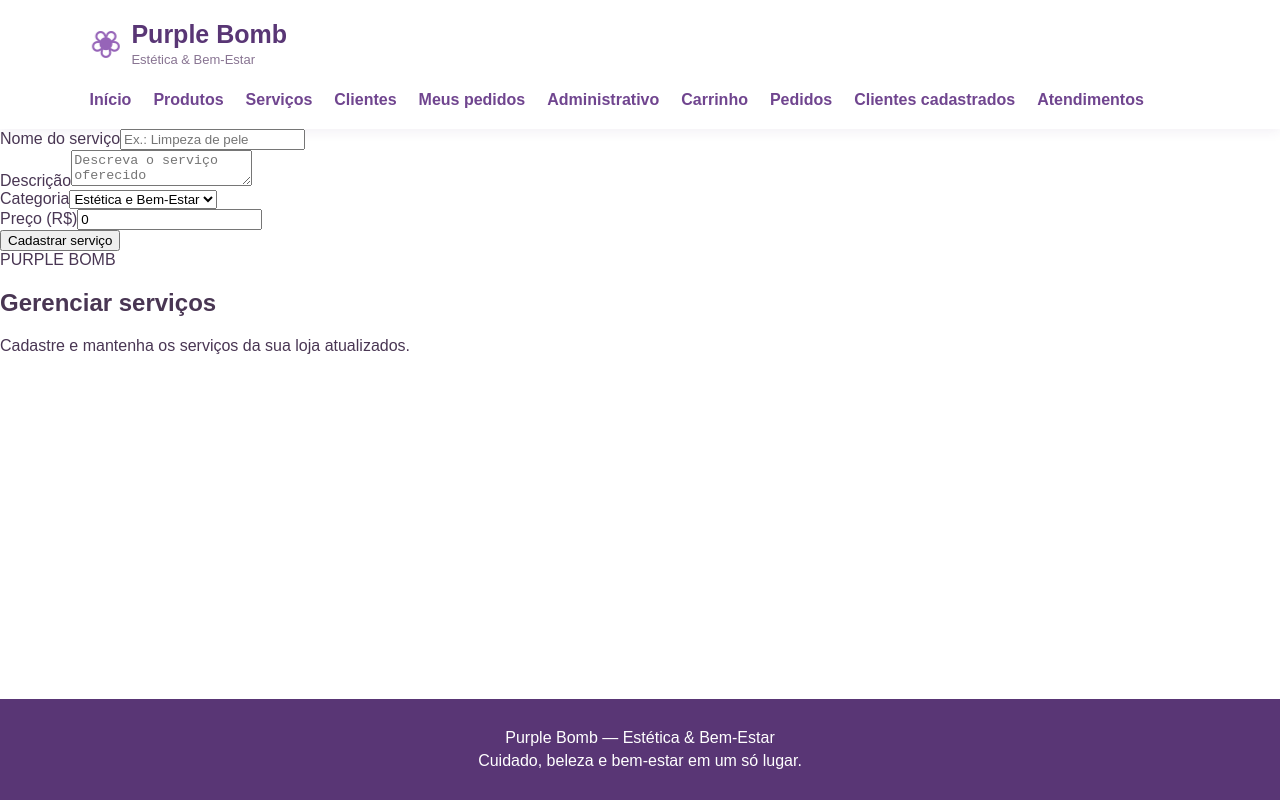
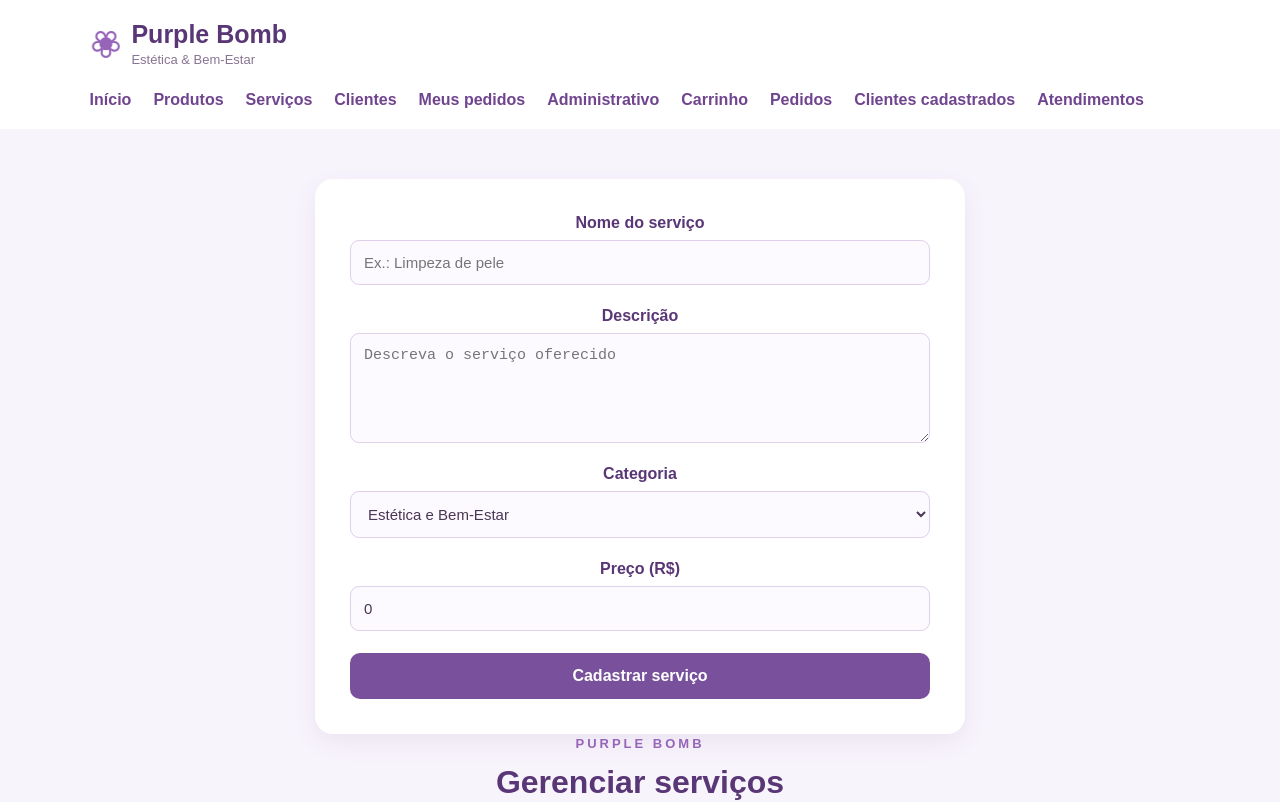
Before and after one commit to annalu-uu/atvd_estetica_loja, an Angular app: page /admin-servicos in a window 1280 px wide. Shown: the top 802 px of the page. Built offline with nearby package versions, Linux system fonts and the light colour scheme.

Commit message:
alterado para cadastrar os serviços e impedir de ficar vazio

```diff
--- a/src/app/paginas/admin-servicos/admin-servicos.css
+++ b/src/app/paginas/admin-servicos/admin-servicos.css
@@ -0,0 +1,121 @@
+/* área principal da página */
+.admin-servicos {
+    padding: 50px 8%;
+    min-height: 80vh;
+    background: #f8f4fc;
+  }
+
+  /* título da página */
+  .titulo-admin-servicos {
+    text-align: center;
+    margin-bottom: 40px;
+  }
+
+  /* identificação da marca */
+  .titulo-admin-servicos span {
+    color: #9664b8;
+    font-size: 13px;
+    font-weight: 700;
+    letter-spacing: 3px;
+  }
+
+  /* título principal */
+  .titulo-admin-servicos h2 {
+    color: #593675;
+    font-size: 32px;
+    margin: 12px 0;
+  }
+
+  /* descrição do título */
+  .titulo-admin-servicos p {
+    color: #796987;
+    font-size: 16px;
+  }
+
+  /* formulário de cadastro */
+  .formulario-servico {
+    max-width: 650px;
+    margin: 0 auto;
+    padding: 35px;
+    background: #ffffff;
+    border-radius: 18px;
+    box-shadow: 0 8px 25px #59367515;
+  }
+
+  /* organização de cada campo */
+  .campo-formulario {
+    display: flex;
+    flex-direction: column;
+    margin-bottom: 22px;
+  }
+
+  /* textos dos campos */
+  .campo-formulario label {
+    color: #593675;
+    font-weight: 600;
+    margin-bottom: 8px;
+  }
+
+  /* campos de entrada */
+  .campo-formulario input,
+  .campo-formulario textarea,
+  .campo-formulario select {
+    width: 100%;
+    padding: 13px;
+    border: 1px solid #dfd0eb;
+    border-radius: 9px;
+    background: #fcfaff;
+    color: #493653;
+    font-size: 15px;
+    box-sizing: border-box;
+    outline: none;
+  }
+
+  /* destaque ao selecionar um campo */
+  .campo-formulario input:focus,
+  .campo-formulario textarea:focus,
+  .campo-formulario select:focus {
+    border-color: #9664b8;
+    box-shadow: 0 0 0 3px #9664b820;
+  }
+
+  /* altura da descrição */
+  .campo-formulario textarea {
+    min-height: 110px;
+    resize: vertical;
+  }
+
+  /* botão de cadastro */
+  .formulario-servico button {
+    width: 100%;
+    padding: 14px;
+    border: none;
+    border-radius: 10px;
+    background: #79509b;
+    color: #ffffff;
+    font-size: 16px;
+    font-weight: 600;
+    cursor: pointer;
+    transition: 0.3s;
+  }
+
+  /* efeito ao passar o mouse */
+  .formulario-servico button:hover {
+    background: #593675;
+    transform: translateY(-2px);
+  }
+
+  /* adaptação para telas menores */
+  @media (max-width: 600px) {
+    .admin-servicos {
+      padding: 35px 5%;
+    }
+
+    .titulo-admin-servicos h2 {
+      font-size: 26px;
+    }
+
+    .formulario-servico {
+      padding: 22px;
+    }
+  }
--- a/src/app/paginas/admin-servicos/admin-servicos.ts
+++ b/src/app/paginas/admin-servicos/admin-servicos.ts
@@ -49,6 +49,16 @@ export class AdminServicos {
       // cadastra um novo serviço na API
   cadastrarServico(): void {
 
+        // verifica se os campos obrigatórios foram preenchidos
+        if (
+          !this.novoServico.item.trim() ||
+          !this.novoServico.descricaoItem.trim() ||
+          this.novoServico.preco <= 0
+        ) {
+          alert('Preencha todos os campos corretamente.');
+          return;
+        }
+
     // envia os dados do novo serviço para o backend
     this.http.post<Servico>(
       'https://localhost:7161/api/Item',
--- a/src/app/paginas/administrativo/administrativo.html
+++ b/src/app/paginas/administrativo/administrativo.html
@@ -8,6 +8,14 @@
 
   <!-- opções de gerenciamento da loja -->
   <div class="lista-administrativa">
+
+    <!-- opção para gerenciar serviços -->
+  <article class="cartao-administrativo">
+  <div class="administrativo-icone" aria-hidden="true">✧</div>
+    <h3>Gerenciar serviços</h3>
+    <p>Cadastre, edite e consulte os serviços da loja.</p>
+    <a routerLink="/admin-servicos">Gerenciar serviços</a>
+  </article>
 
     <!-- opção para gerenciar produtos -->
     <article class="cartao-administrativo">
```
